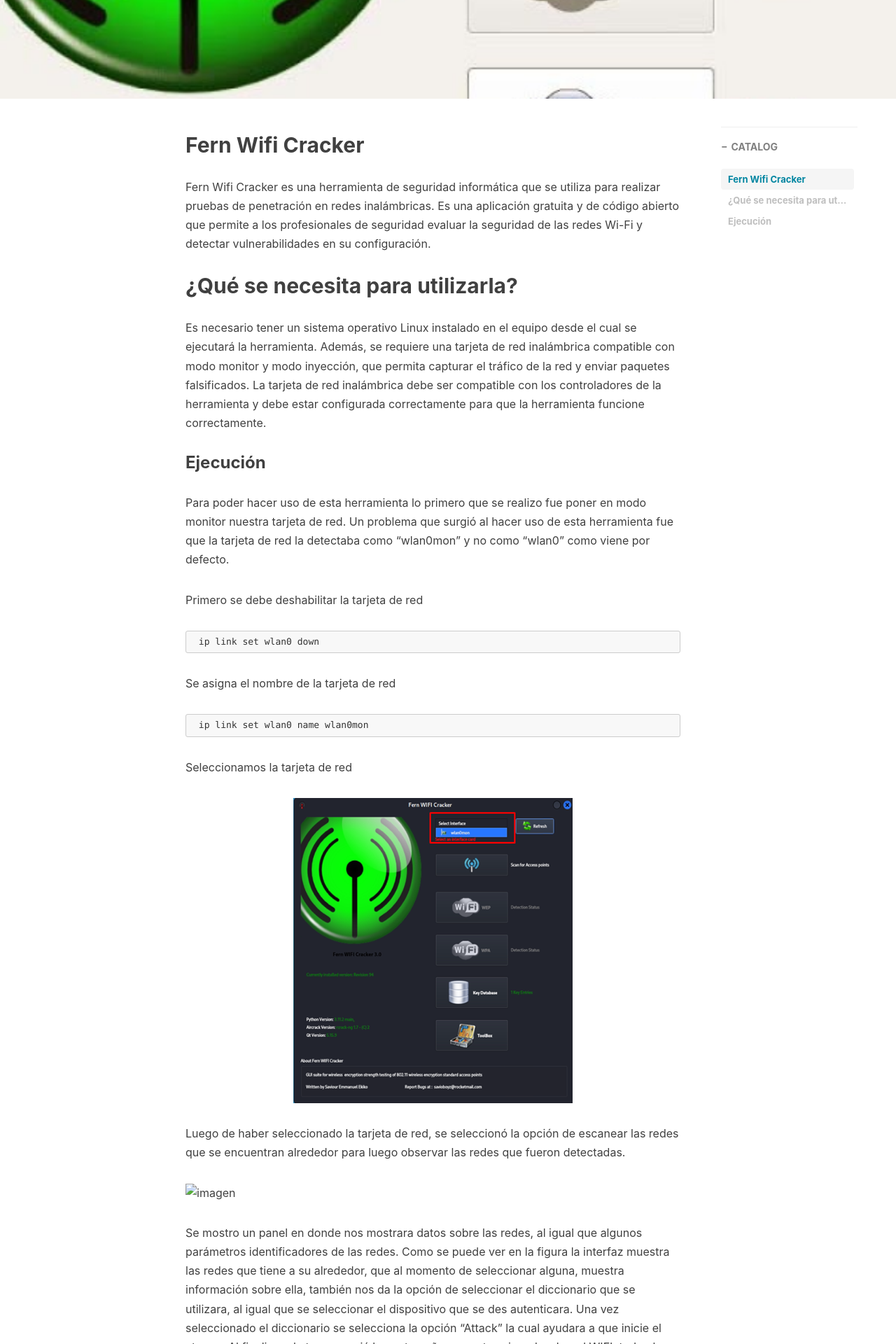
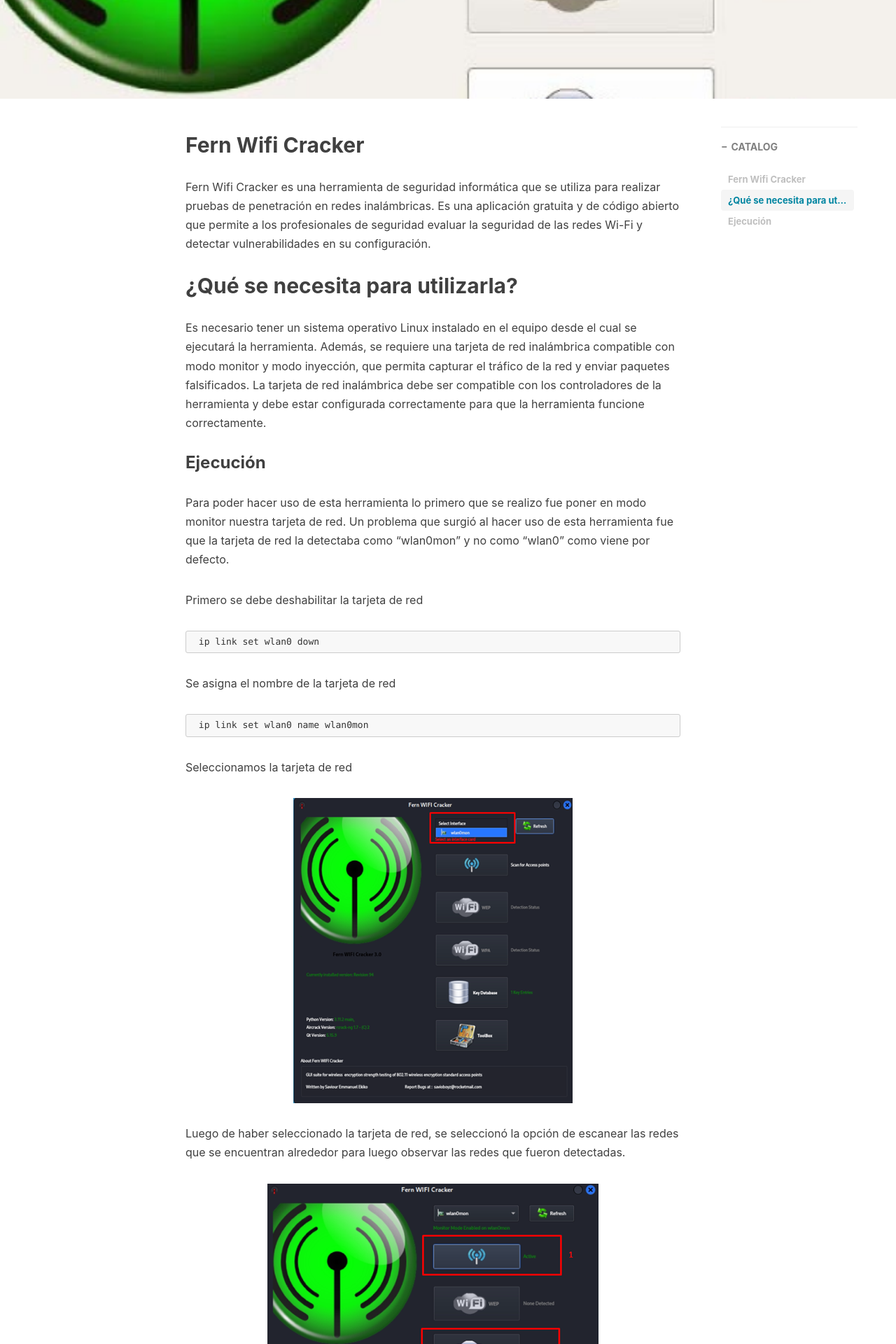
Before and after one commit to JoseLuisCarrilloVargas/joseluiscarrillovargas.github.io, a Jekyll site: the page built from _posts/2023-03-29-Fern-Wifi-Cracker.md, in a window 1280 px wide. Shown: the part 348-2268 px from the top of the page at 70% size. Built offline with Jekyll 4.4.1, drawn with Linux system fonts in a browser that asks for light colours; nearby versions of some CDN libraries; comment, search, counter and statistics services are not loaded.

Commit message:
Update 2023-03-29-Fern-Wifi-Cracker.md

```diff
--- a/_posts/2023-03-29-Fern-Wifi-Cracker.md
+++ b/_posts/2023-03-29-Fern-Wifi-Cracker.md
@@ -4,7 +4,7 @@
 subtitle:   Herramienta para auditorías de red
 date:       2023-04-01
 author:     Jose Carrillo
-header-img: /img/Fern-Wifi-Cracker/Fern-Wifi-Cracker.jpg
+header-img: img/Fern-Wifi-Cracker/Fern-Wifi-Cracker.jpg
 catalog: true
 tags:
     # - Hacking
@@ -42,11 +42,11 @@
 
 Luego de haber seleccionado la tarjeta de red, se seleccionó la opción de escanear las redes que se encuentran alrededor para luego observar las redes que fueron detectadas.
 
-![imagen](img/Fern-Wifi-Cracker/SeleccionRed.png)
+![imagen](/img/Fern-Wifi-Cracker/SeleccionRed.png)
 
 
 Se mostro un panel en donde nos mostrara datos sobre las redes, al igual que algunos parámetros identificadores de las redes. Como se puede ver en la figura la interfaz muestra las redes que tiene a su alrededor, que al momento de seleccionar alguna, muestra información sobre ella, también nos da la opción de seleccionar el diccionario que se utilizara, al igual que se seleccionar el dispositivo que se des autenticara. Una vez seleccionado el diccionario se selecciona la opción “Attack” la cual ayudara a que inicie el ataque.
 Al finalizar el ataque arrojó la contraseña que esta asignada a la red WIFI, todo el proceso lleva un determinado tiempo, por lo que depende de muchos fatores, como tipo de procesador de la computadora, línea en donde se encuentra la contraseña de la red, intensidad de la señal de la red y también si existen dispositivos conectados a ella, debido a que este tipo de ataque necesita realizar una des autenticación de algún dispositivo para obtener el Handshake y así poder validar con las contraseñas que se encuentren en el diccionario previamente insertado.
 
 
-![imagen](img/Fern-Wifi-Cracker/RedHack.jpeg)
+![imagen](/img/Fern-Wifi-Cracker/RedHack.jpeg)
```
